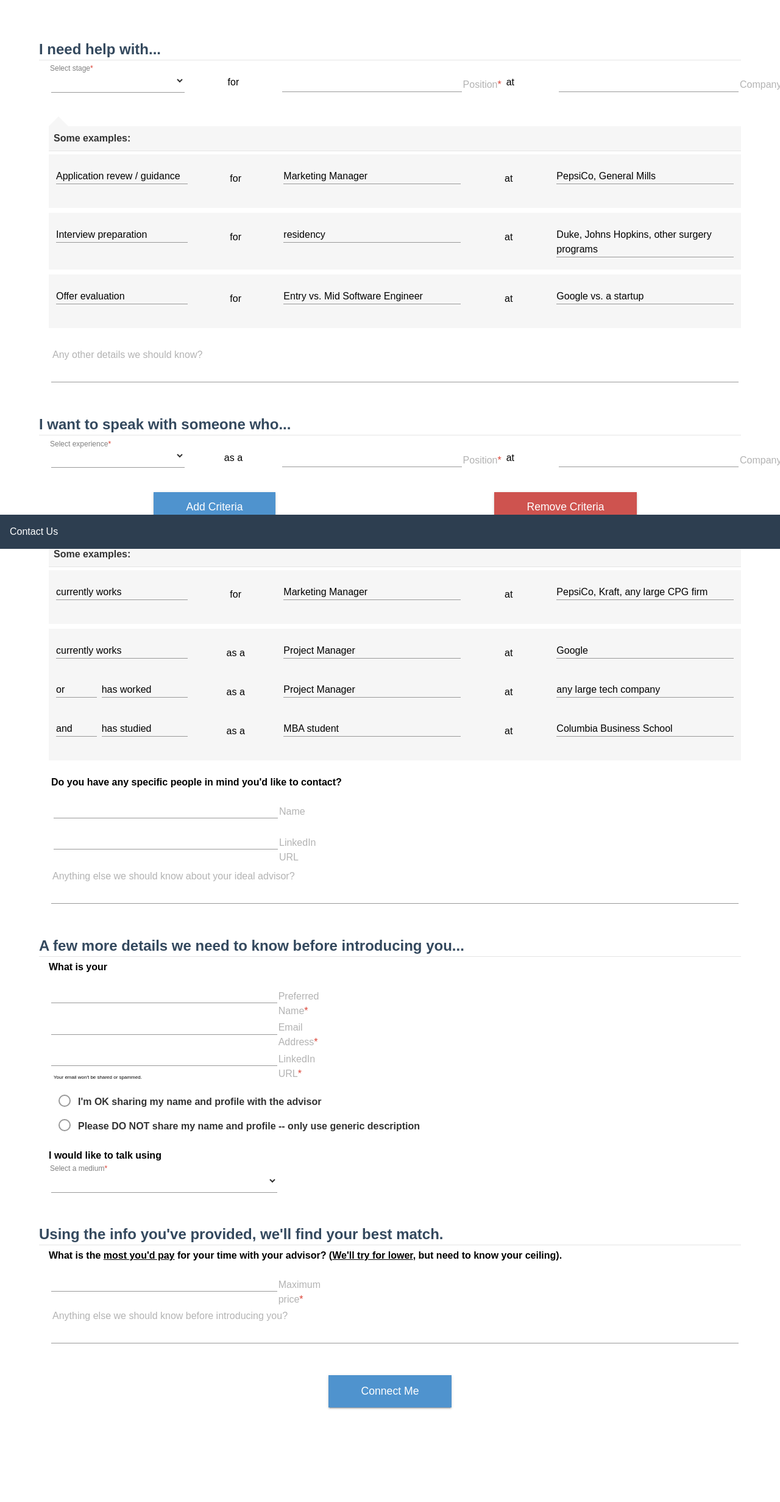
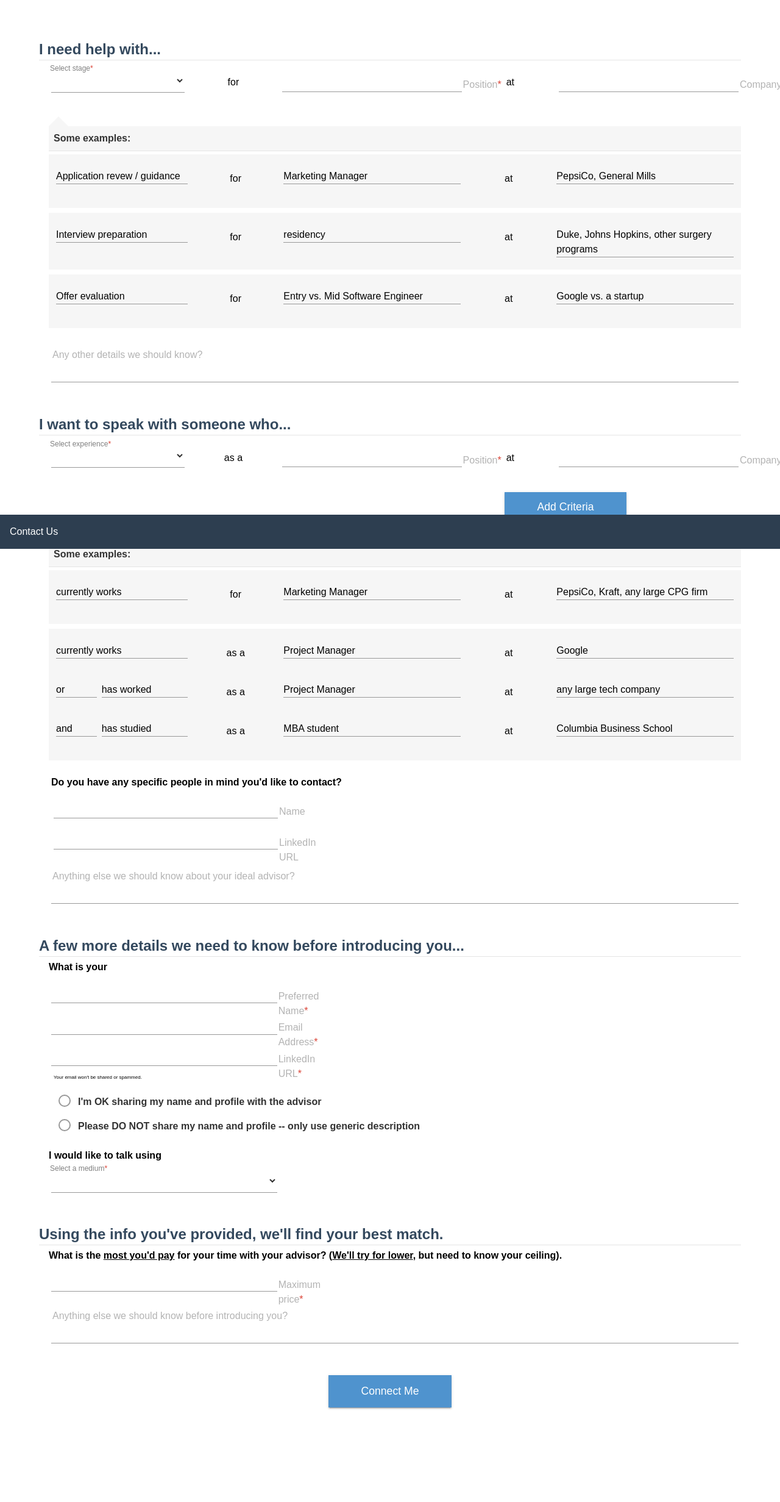
Before and after one commit to monaqvi/monaqvi.github.io, a Jekyll site: the page projects/ten-consumer-price-check/request/index.html, which Jekyll copies as it is, in a window 1280 px wide. Shown: the whole page at 61% size. Built offline with Jekyll 4.4.1, drawn with Linux system fonts in a browser that asks for light colours; nearby versions of some CDN libraries.

Commit message:
Hide remove button when not applicable

```diff
--- a/projects/ten-consumer-price-check/css/main.css
+++ b/projects/ten-consumer-price-check/css/main.css
@@ -67,10 +67,6 @@ img.pure-img-responsive {
   padding-bottom: 0;
 }
 
-.float-left {
-  float: left;
-}
-
 .is-right {
   text-align: right;
 }
@@ -96,6 +92,16 @@ a.pure-button-primary {
   font-size: 125%;
   padding: 0.5em 2em;
   text-transform: uppercase;
+}
+
+div.float-left {
+  float: left;
+}
+div.float-right {
+  float: right;
+}
+div.clear-float {
+  clear: both;
 }
 
 .sm-fill {
@@ -268,6 +274,10 @@ blockquote {
   bottom: 0;
   width: 100%;
   z-index: 4;
+}
+
+#speak_with_remove_criteria {
+  display: none;
 }
 
 /* -- FORM -- */
--- a/projects/ten-consumer-price-check/js/form.js
+++ b/projects/ten-consumer-price-check/js/form.js
@@ -3,9 +3,12 @@ $(function() {
   $('#speak_with_add_criteria').click(function() {
     latestSet = $('#query-template > div').clone();
     $('#speak_with').append(latestSet);
+    $('#speak_with_remove_criteria').show()
   });
 
   $('#speak_with_remove_criteria').click(function() {
-    if($('#speak_with > div').length > 1) $('#speak_with > div:last-of-type').remove();
+    var numFields = $('#speak_with > div').length;
+    if(numFields > 1) $('#speak_with > div:last-of-type').remove();
+    if(numFields === 2) $('#speak_with_remove_criteria').hide();
   });
 });
--- a/projects/ten-consumer-price-check/request/index.html
+++ b/projects/ten-consumer-price-check/request/index.html
@@ -208,14 +208,15 @@
             </div>
           </div>
 
-          <div class="pure-g">
-            <div class="pure-u-1 pure-u-md-1-2 is-center">
+          <div>
+            <div class="pure-u-1 pure-u-md-1-2 is-center float-right">
               <button class="button sm-fill no-margin" type="button" id="speak_with_add_criteria"><span>Add Criteria</span></button>
             </div>
-            <div class="pure-u-1 pure-u-md-1-2 is-center">
+            <div class="pure-u-1 pure-u-md-1-2 is-center float-left">
               <button class="button red sm-fill" type="button" id="speak_with_remove_criteria"><span>Remove Criteria</span></button>
             </div>
           </div>
+          <div class="clear-float"></div>
 
           <div class="indented tooltip">
             <legend class="pure-u-1">
```
